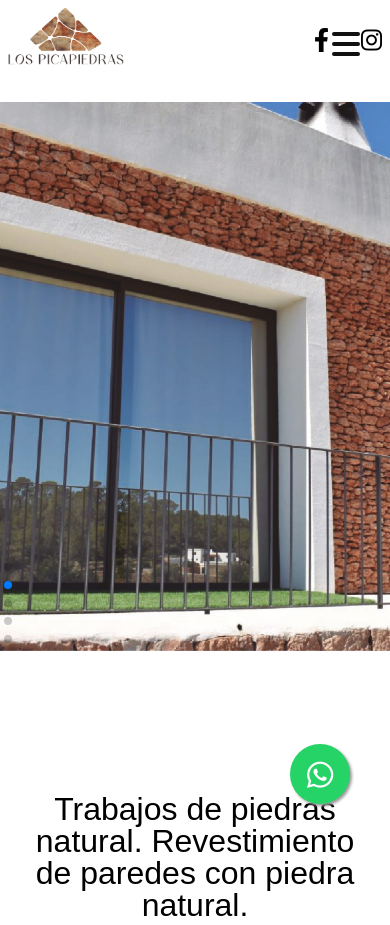
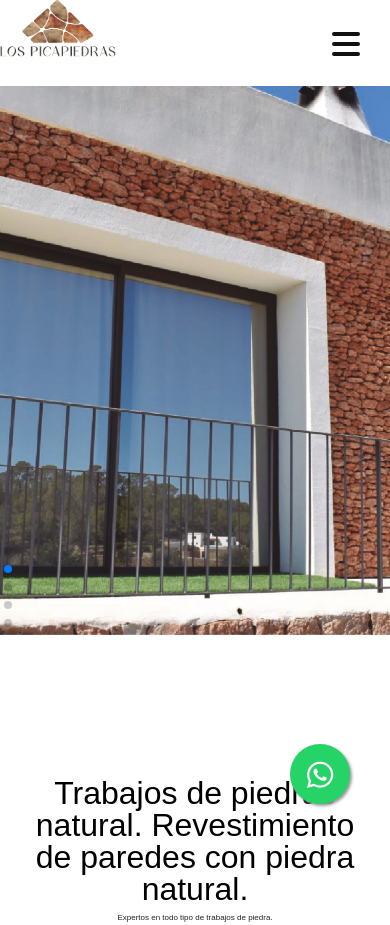
Before and after one commit to FresKo01/los_pica_piedras, a plain HTML site: page index.html in a window 390 px wide. Shown: the top 925 px of the page. Drawn offline with nearby package versions, Linux system fonts and the light colour scheme.

Commit message:
lecheame esta

```diff
--- a/style/header.css
+++ b/style/header.css
@@ -12,12 +12,22 @@ nav {
 
 .navbar {
   background-color: white;
-  padding: 1rem 1rem;
+  padding: 1rem 0rem;
   position: sticky;
   top: 0;
   z-index: 1000;
   font-family: "Nunito Sans", sans-serif;
   text-transform: uppercase;
+}
+
+.container {
+  width: 100%;
+  max-width: 100%;
+  margin: 0 auto;
+  display: flex;
+  align-items: center;
+  justify-content: space-between;
+  gap: 2rem;
 }
 
 .nav-links {
@@ -97,13 +107,21 @@ nav {
   .nav-links.open {
     display: flex;
   }
-    .navbar {
-    padding: 0.5rem 0.5rem;
+  .navbar {
+    width: 100%;
+    padding: 0.5rem 1rem;
+    height: auto;
+    padding: 0;
     height: auto;
   }
   .responsive-logo {
     content: url("../assets/logo_vertical.png");
     height: 60px;
+  }
+  .container {
+    width: 100%;           /* Asegura el 100% */
+    max-width: 100%;       /* Elimina cualquier límite */
+    padding: 0;            /* Opcional: elimina padding lateral */
   }
 }
 
@@ -120,15 +138,7 @@ nav {
   margin-left: 0rem;
 }
 
-.container {
-  width: 100%;
-  max-width: 100%;
-  margin: 0 auto;
-  display: flex;
-  align-items: center;
-  justify-content: space-between;
-  gap: 2rem;
-}
+
 
 .logo {
   display: flex;
```
Also changed, not shown: index.html (+2 -1 lines).
